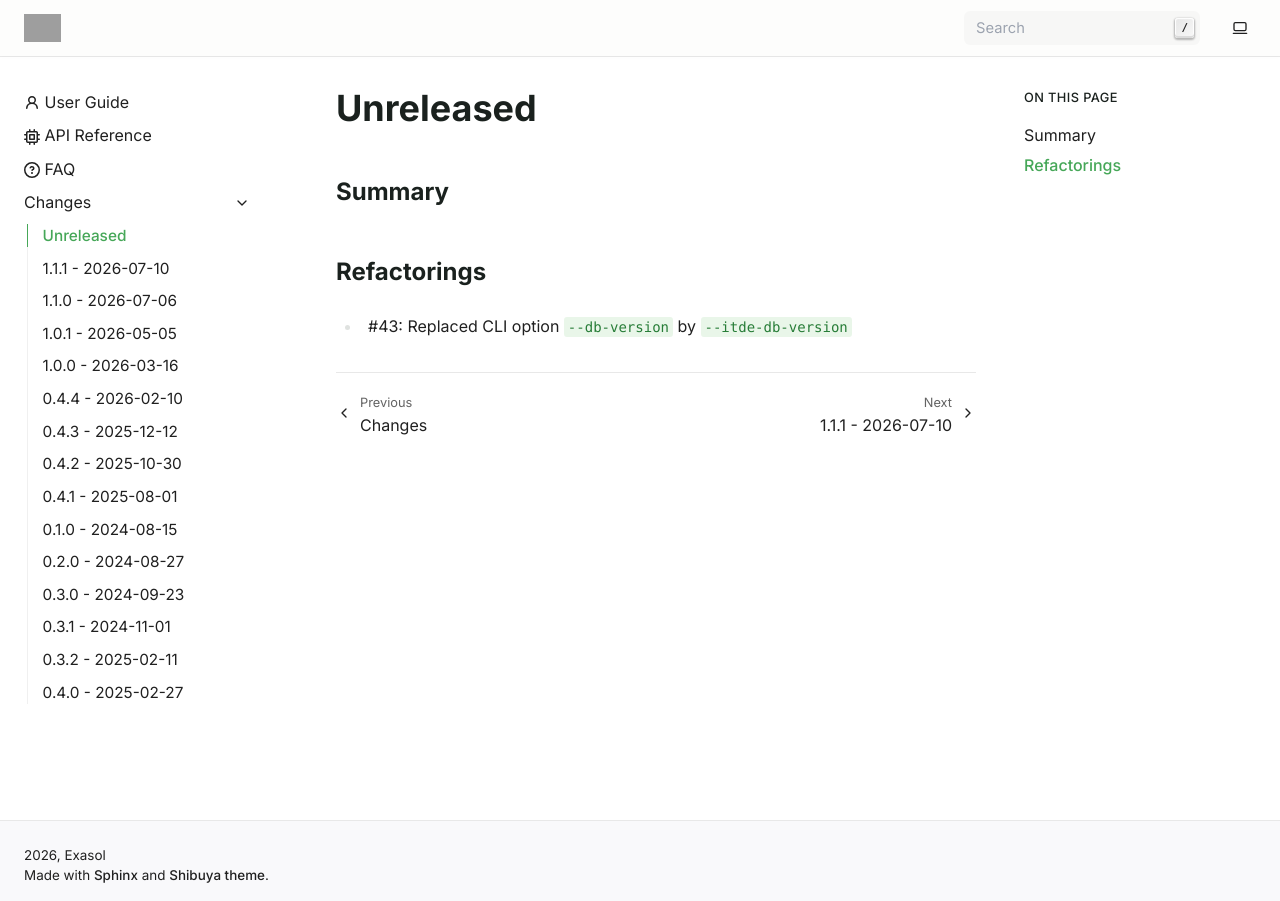
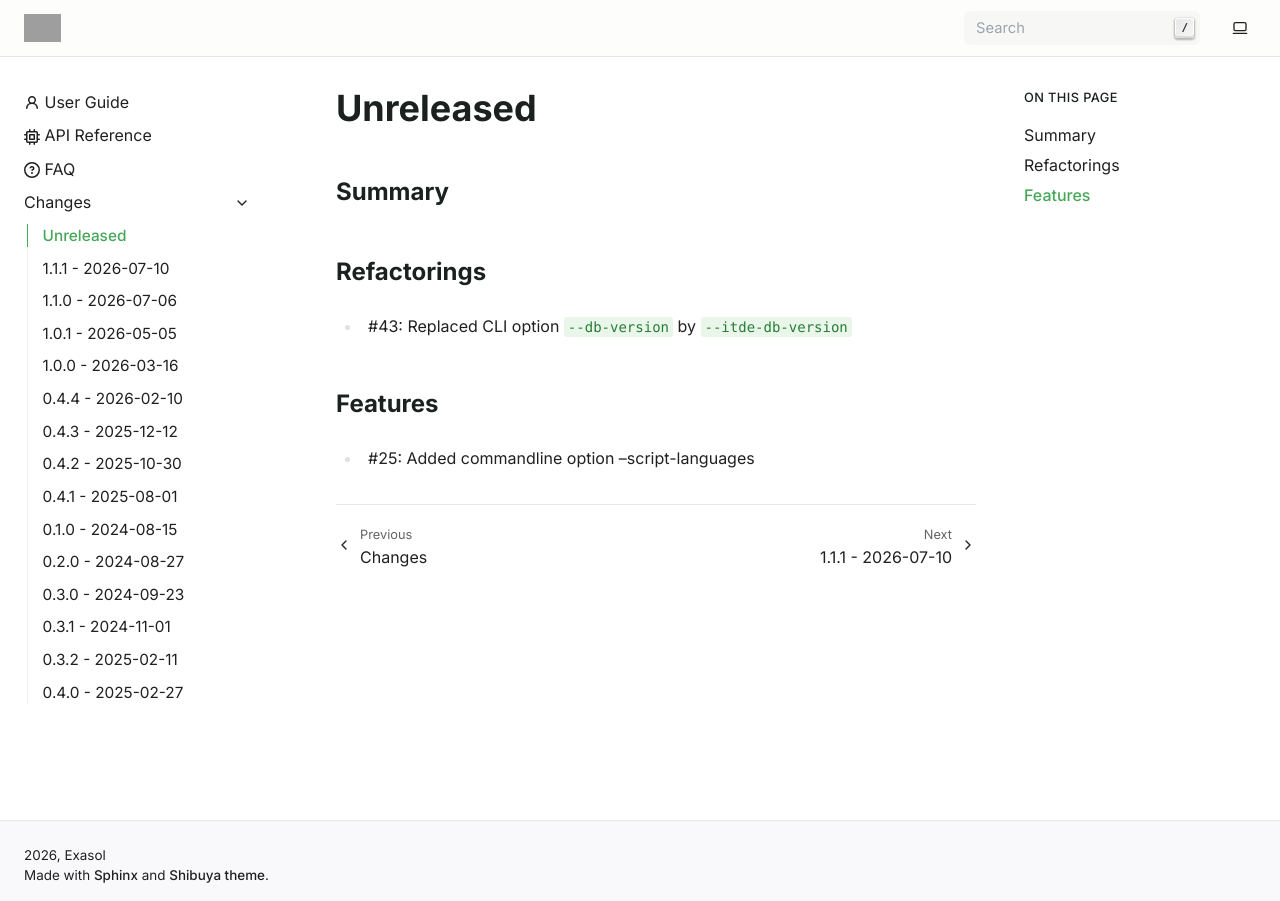
Before and after one commit to exasol/pytest-slc, a Sphinx documentation site: the page built from doc/changes/unreleased.md, in a window 1280 px wide. Built offline with Sphinx 7.4.7, drawn with Linux system fonts in a browser that asks for light colours; pages that are not in the unit, such as notebooks, are missing from menus; grey boxes are pictures that could not be loaded.

Commit message:
Added command line option '--script-languages' (fixes #25)
Signed-off-by: Steffen Pankratz <steffen.pankratz@exasol.com>

```diff
--- a/doc/changes/unreleased.md
+++ b/doc/changes/unreleased.md
@@ -5,3 +5,7 @@
 ## Refactorings
 
 * #43: Replaced CLI option `--db-version` by `--itde-db-version`
+
+## Features
+
+* #25: Added commandline option --script-languages
```
